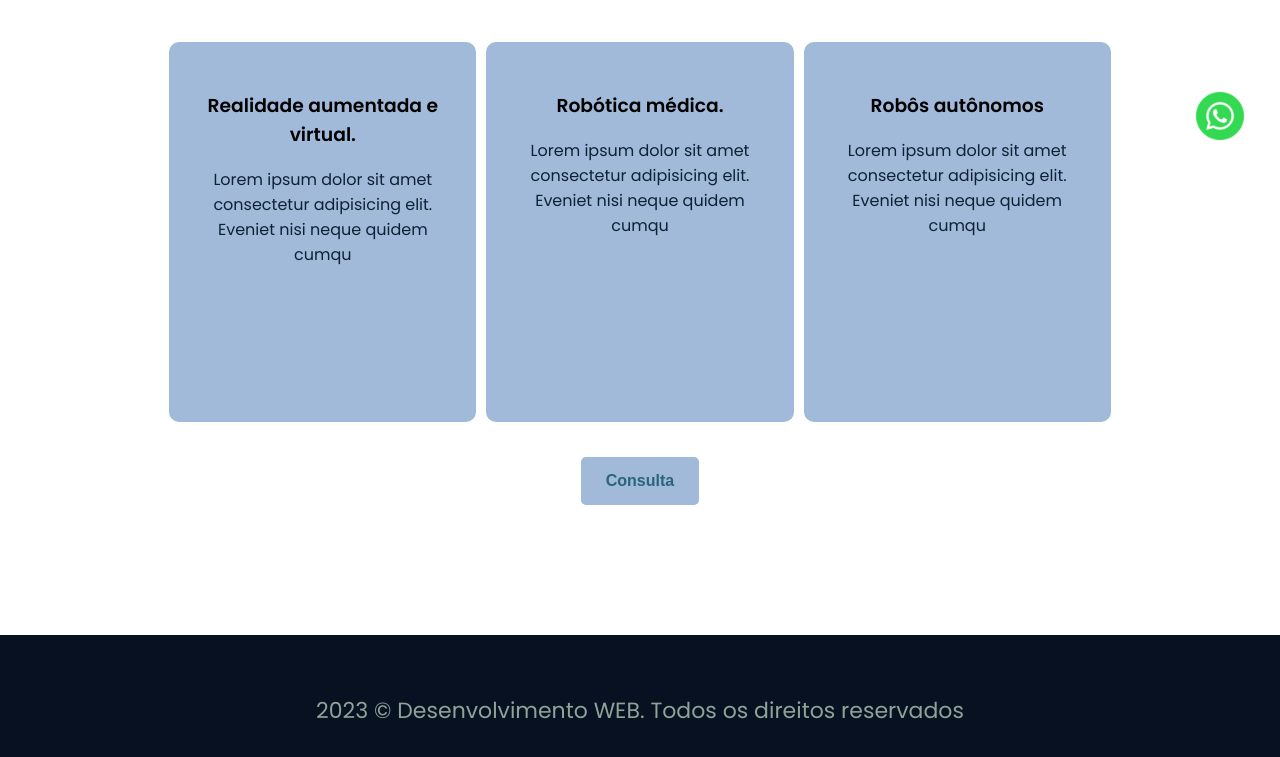
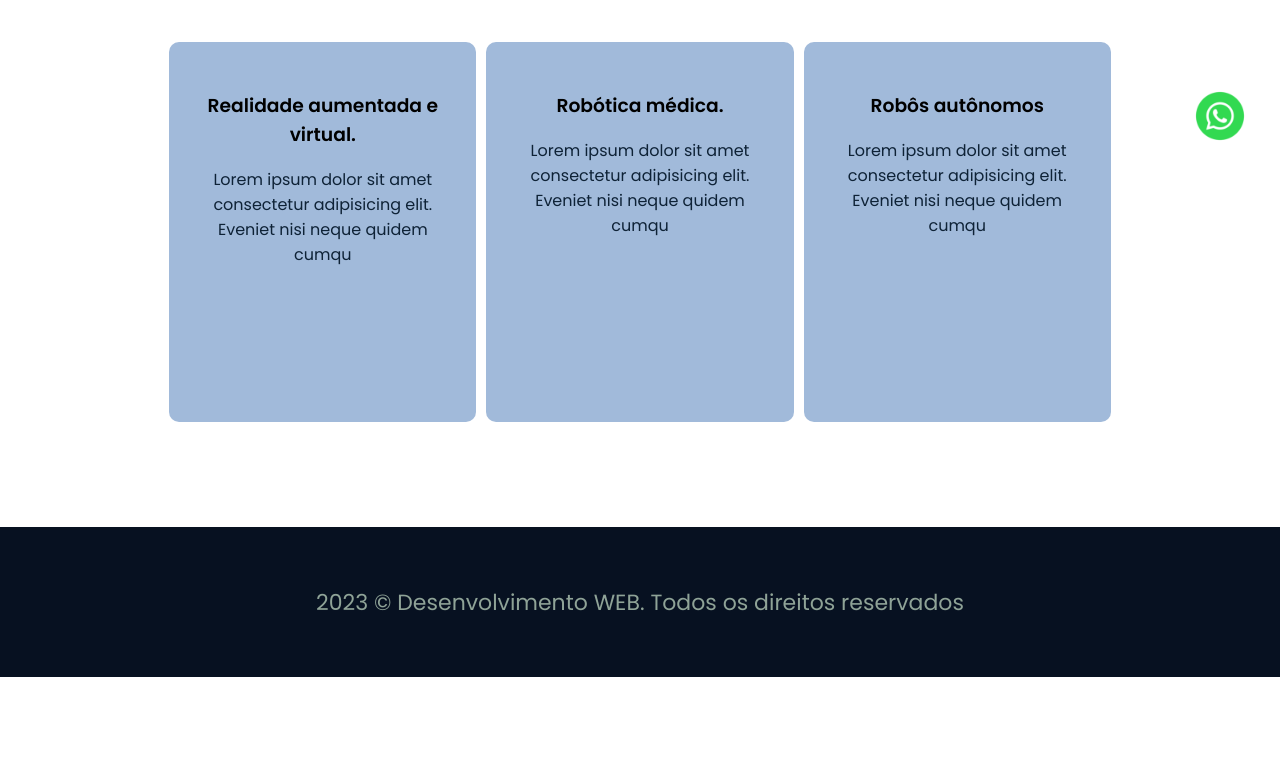
Before and after one commit to Thaissa2/Website-IA, a plain HTML site: page index.html in a window 1280 px wide. Shown: the part 617-1374 px from the top of the page. After the commit the page ends 1294 px from the top, so only its background shows below. Drawn offline with Linux system fonts and the light colour scheme; a web font is replaced by a local one.

Commit message:
Update index.html
Bug no botão "Consulta"

```diff
--- a/index.html
+++ b/index.html
@@ -39,7 +39,6 @@
             <h3>Robôs autônomos</h3>
             <p>Lorem ipsum dolor sit amet consectetur adipisicing elit. Eveniet nisi neque quidem cumqu</p>
         </div>
-        <a  target="_blank" href="" class="m-top btn-principal">Consulta</a>
     </section>
 
     <footer><p>2023 &copy Desenvolvimento WEB. Todos os direitos reservados </p></footer>
```
